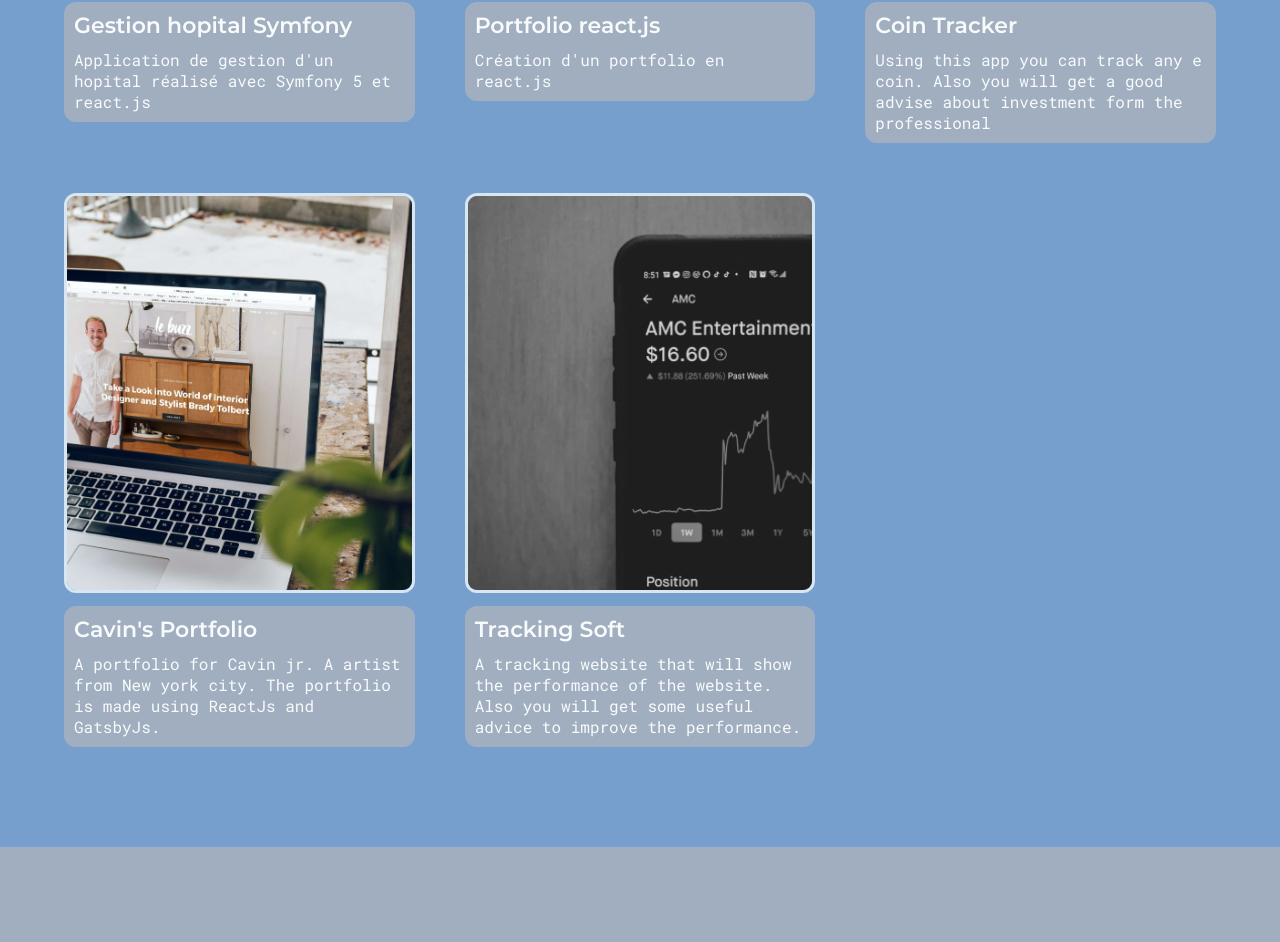
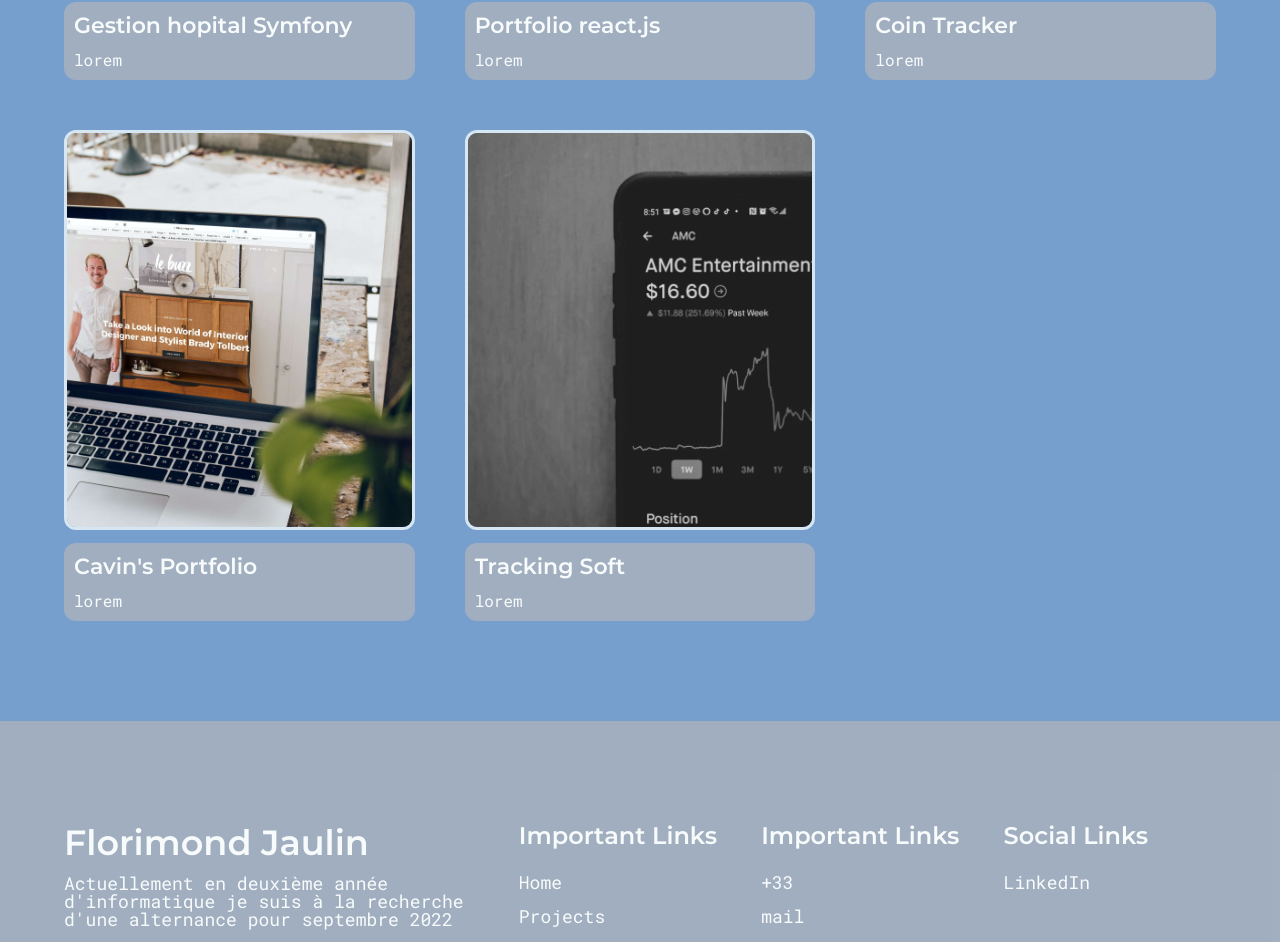
Before and after one commit to Jflo02/portfolio-reactjs, a React (Create React App) app: page /projects in a window 1280 px wide. Shown: the part 753-1695 px from the top of the page. Built offline with nearby package versions, Linux system fonts and the light colour scheme; the HTML template or start-up script is replaced by a standard one; a web font is replaced by a local one.

Commit message:
feat: project details + cv + some lorem replaced

```diff
--- a/src/App.js
+++ b/src/App.js
@@ -8,6 +8,7 @@ import Contact from './pages/Contact';
 import Footer from './components/Footer';
 import ExcelBtsSheet from './components/ExcelBtsSheet';
 import Project from './pages/Project';
+import Cv from './components/Cv';
 
 export default function App() {
   return (
@@ -28,6 +29,9 @@ export default function App() {
           <Route path="/skillssheet">
             <ExcelBtsSheet />
           </Route>
+          <Route path="/cv">
+            <Cv />
+          </Route>
           <Route path="/">
             <Home />
           </Route>
--- a/src/assets/data/projects.js
+++ b/src/assets/data/projects.js
@@ -4,51 +4,112 @@ import CoinTrackerImg from '../images/cointracker.jpg';
 import CavinImg from '../images/cavinimg.jpg';
 import Symfony from '../images/symfony.png';
 import ReactJS from '../images/logo-react-js.png';
+import SymfonyTrello from '../images/trello-symfony.png';
 
 const projects = [
   {
     id: uuidv4(),
     name: 'Gestion hopital Symfony',
-    desc:
+    shortDesc:
       "Application de gestion d'un hopital réalisé avec Symfony 5 et react.js",
-    miniature: Symfony,
-    img1: Symfony,
+    img: Symfony,
+    longDesc:
+      "Dans le cadre de l'épreuve E4 j'ai réalisé une application de gestion d'hopital. J'ai pu avec mon équipe" +
+      "penser à la conception de l'application en utilisant des diagrammes de classe et états-transition ainsi qu'un" +
+      "MLD. J'ai développé la partie backend de l'application sous symfony 5 relié à une base de données Mysql hébergé" +
+      'sur un vps distant et conteneurisé avec docker.',
+    img1: SymfonyTrello,
     img2: Symfony,
+    text1: 'lorem texte 1',
+    text2: 'lorem texte 2',
+    text3: 'lorem texte 3',
+    btsSkills: [
+      {
+        id: uuidv4(),
+        name:
+          'Exploiter des référentiels, normes et standards adoptés par le prestataire informatique',
+        mission: 'Exploitation du cahier des charges du client fictif',
+      },
+      {
+        id: uuidv4(),
+        name:
+          'Mettre en place et vérifier les niveaux d’habilitation associés à un service\n',
+        mission:
+          "Mise en place d'une sécurisation d'api en utilisant un token JWT",
+      },
+      {
+        id: uuidv4(),
+        name: 'Planier les activités',
+        mission: 'Utilisation de la méthode agile grâce à la plateforme trello',
+      },
+    ],
   },
   {
     id: uuidv4(),
     name: 'Portfolio react.js',
-    desc: "Création d'un portfolio en react.js",
-    miniature: ReactJS,
-    img1: ReactJS,
-    img2: ReactJS,
+    shortDesc: "Création d'un portfolio en react.js",
+    img: ReactJS,
+    longDesc:
+      'jbeb ibefihb zlihfbzl fbz kbzfblzb zlijbf lizjb flizsb liuzbfliujzsbfiu ',
+    img1:
+      'https://images.pexels.com/photos/669615/pexels-photo-669615.jpeg?auto=compress&cs=tinysrgb&h=750&w=1260',
+    img2:
+      'https://images.pexels.com/photos/1061141/pexels-photo-1061141.jpeg?auto=compress&cs=tinysrgb&h=750&w=1260',
+    text1: 'lorem texte 1',
+    text2: 'lorem texte 2',
+    text3: 'lorem texte 3',
+    btsSkills: [],
   },
   {
     id: uuidv4(),
     name: 'Coin Tracker',
-    desc:
+    shortDesc:
       'Using this app you can track any e coin. Also you will get a good advise about investment form the professional',
-    miniature: CoinTrackerImg,
-    img1: CoinTrackerImg,
-    img2: CoinTrackerImg,
+    img: CoinTrackerImg,
+    longDesc:
+      'jbeb ibefihb zlihfbzl fbz kbzfblzb zlijbf lizjb flizsb liuzbfliujzsbfiu ',
+    img1:
+      'https://images.pexels.com/photos/669615/pexels-photo-669615.jpeg?auto=compress&cs=tinysrgb&h=750&w=1260',
+    img2:
+      'https://images.pexels.com/photos/1061141/pexels-photo-1061141.jpeg?auto=compress&cs=tinysrgb&h=750&w=1260',
+    text1: 'lorem texte 1',
+    text2: 'lorem texte 2',
+    text3: 'lorem texte 3',
+    btsSkills: [],
   },
   {
     id: uuidv4(),
     name: "Cavin's Portfolio",
-    desc:
+    shortDesc:
       'A portfolio for Cavin jr. A artist from New york city. The portfolio is made using ReactJs and GatsbyJs.',
-    miniature: CavinImg,
-    img1: CavinImg,
-    img2: CavinImg,
+    img: CavinImg,
+    longDesc:
+      'jbeb ibefihb zlihfbzl fbz kbzfblzb zlijbf lizjb flizsb liuzbfliujzsbfiu ',
+    img1:
+      'https://images.pexels.com/photos/669615/pexels-photo-669615.jpeg?auto=compress&cs=tinysrgb&h=750&w=1260',
+    img2:
+      'https://images.pexels.com/photos/1061141/pexels-photo-1061141.jpeg?auto=compress&cs=tinysrgb&h=750&w=1260',
+    text1: 'lorem texte 1',
+    text2: 'lorem texte 2',
+    text3: 'lorem texte 3',
+    btsSkills: [],
   },
   {
     id: uuidv4(),
     name: 'Tracking Soft',
-    desc:
+    shortDesc:
       'A tracking website that will show the performance of the website. Also you will get some useful advice to improve the performance.',
-    miniature: ProjectImg,
-    img1: ProjectImg,
-    img2: ProjectImg,
+    img: ProjectImg,
+    longDesc:
+      'jbeb ibefihb zlihfbzl fbz kbzfblzb zlijbf lizjb flizsb liuzbfliujzsbfiu ',
+    img1:
+      'https://images.pexels.com/photos/669615/pexels-photo-669615.jpeg?auto=compress&cs=tinysrgb&h=750&w=1260',
+    img2:
+      'https://images.pexels.com/photos/1061141/pexels-photo-1061141.jpeg?auto=compress&cs=tinysrgb&h=750&w=1260',
+    text1: 'lorem texte 1',
+    text2: 'lorem texte 2',
+    text3: 'lorem texte 3',
+    btsSkills: [],
   },
 ];
 
--- /dev/null
+++ b/src/components/Cv.js
@@ -0,0 +1,23 @@
+import React from 'react';
+import styled from 'styled-components';
+import cvPNG from '../assets/images/florimond_jaulin_cv.png';
+
+const CvStyle = styled.div`
+  padding: 10rem 0;
+  img {
+    display: block;
+    margin-left: auto;
+    margin-right: auto;
+    width: 50%;
+  }
+`;
+function Cv() {
+  return (
+    <CvStyle>
+      <img src={cvPNG} alt="cv florimond" />
+    </CvStyle>
+  );
+  // return <div>THis is an image</div>;
+}
+
+export default Cv;
--- a/src/components/ExcelBtsSheet.js
+++ b/src/components/ExcelBtsSheet.js
@@ -1,8 +1,16 @@
 import React from 'react';
+import styled from 'styled-components';
 import excelCompetences from '../assets/images/excel-competences.png';
 
+const ExcelBtsSheetStyle = styled.div`
+  padding: 10rem 0;
+`;
 function ExcelBtsSheet() {
-  return <img src={excelCompetences} alt="competences bts" width="100px" />;
+  return (
+    <ExcelBtsSheetStyle>
+      <img src={excelCompetences} alt="competences bts" width="100px" />
+    </ExcelBtsSheetStyle>
+  );
   // return <div>THis is an image</div>;
 }
 
--- a/src/components/Footer.js
+++ b/src/components/Footer.js
@@ -59,10 +59,8 @@ function Footer() {
         <div className="footer__col1">
           <h1 className="footer__col1__title">Florimond Jaulin</h1>
           <PText>
-            Lorem ipsum dolor sit amet, consectetur adipisicing elit.
-            Aspernatur, consectetur fugiat fugit iste modi totam voluptate.
-            Consequatur molestias officia unde vel voluptas. Fugiat, nisi quas!
-            Est laborum repudiandae tempora voluptatibus.
+            Actuellement en deuxième année d'informatique je suis à la recherche
+            d'une alternance pour septembre 2022
           </PText>
         </div>
         <div className="footer__col2">
@@ -121,7 +119,7 @@ function Footer() {
       </div>
       <div className="copyright">
         <div className="container">
-          <PText>© 2021 Florimond Jaulin | Tous droits réservés</PText>
+          <PText>© 2022 Florimond Jaulin | Tous droits réservés</PText>
         </div>
       </div>
     </FooterStyles>
--- a/src/components/NavMenu.js
+++ b/src/components/NavMenu.js
@@ -160,6 +160,17 @@ export default function NavMenu() {
         </li>
         <li>
           <NavLink
+            to="/cv"
+            onClick={() => SetShowNav(!showNav)}
+            role="button"
+            onKeyDown={() => SetShowNav(!showNav)}
+            tabIndex={0}
+          >
+            CV
+          </NavLink>
+        </li>
+        <li>
+          <NavLink
             to="/contact"
             onClick={() => SetShowNav(!showNav)}
             role="button"
--- a/src/components/ProjectItem.js
+++ b/src/components/ProjectItem.js
@@ -43,14 +43,12 @@ function ProjectItem({
 }) {
   return (
     <ProjectItemStyles>
-      <Link to="/projects" className="projectItem__img">
+      <div className="projectItem__img">
         {/* eslint-disable-next-line jsx-a11y/img-redundant-alt */}
         <img src={img} alt="project image" />
-      </Link>
+      </div>
       <div className="projectItem__info">
-        <Link to="#">
-          <h3 className="projectItem__title">{title}</h3>
-        </Link>
+        <h3 className="projectItem__title">{title}</h3>
         <p className="projectItem__desc">{desc}</p>
       </div>
     </ProjectItemStyles>
--- a/src/components/SkillsSection.js
+++ b/src/components/SkillsSection.js
@@ -76,9 +76,10 @@ function SkillsSection() {
             heading="About my skills"
           />
           <PText>
-            Lorem ipsum dolor sit amet, consectetur adipiscing elit. Proin
-            faucibus dictum elit, ut tristique dui lobortis nec. Morbi feugiat,
-            erat quis consequat dapibus, ex lorem sollicitudin metus, sit amet
+            Je suis à l'aise dans le développement web avec les technologies
+            React, le javascript. Je sais également utiliser Symfony. Je
+            m'intéresse au déploiement et notamment à travers de Docker sur
+            lequel je me suis formé.
           </PText>
           <div className="skillsSection__buttons">
             <Button btnLink="/skills" btnText="competences" outline />
--- a/src/pages/Project.js
+++ b/src/pages/Project.js
@@ -52,6 +52,22 @@ const ProjectStyles = styled.div`
     flex-direction: row;
     justify-content: space-between;
   }
+  .line4 {
+    width: 100%;
+    display: flex;
+    flex-direction: row;
+    justify-content: space-between;
+  }
+  .btsTable {
+    margin: 1rem;
+    td {
+      padding: 1.5rem;
+      text-align: justify;
+    }
+    th {
+      padding-left: 3rem;
+    }
+  }
   @media only screen and (max-width: 768px) {
     margin-right: 2rem;
     margin-left: 1rem;
@@ -63,6 +79,10 @@ const ProjectStyles = styled.div`
       align-items: center;
     }
     .line3 {
+      flex-direction: column;
+      align-items: center;
+    }
+    .line4 {
       flex-direction: column;
       align-items: center;
     }
@@ -79,6 +99,9 @@ function Project(props) {
     // eslint-disable-next-line react/destructuring-assignment
     props.location.state || JSON.parse(localStorage.getItem('project'))
   );
+  const [btsSkills, setBtsSkills, btsSkillsRef] = useState(
+    projectRef.current.btsSkills
+  );
 
   const setInLocalStorage = () => {
     if (props.location.state) {
@@ -92,12 +115,17 @@ function Project(props) {
     localStorage.setItem('project', JSON.stringify(project));
   };
 
+  const debug = () => {
+    console.log(projectRef.current);
+  };
+
   useEffect(setInLocalStorage);
 
   return (
     <ProjectStyles>
       <div className="container">
         <div className="title">
+          {debug()}
           <h1>{projectRef.current.name}</h1>
         </div>
         <div className="description__generale">
@@ -115,6 +143,24 @@ function Project(props) {
             <img src={projectRef.current.img2} alt="project 1" />
             <p>{projectRef.current.text3}</p>
           </div>
+          <div className="line4">
+            <table className="btsTable">
+              <thead>
+                <tr>
+                  <th>Compétences BTS</th>
+                  <th>Mission réalisée</th>
+                </tr>
+              </thead>
+              <tbody>
+                {btsSkillsRef.current.map((skill) => (
+                  <tr>
+                    <td>{skill.name}</td>
+                    <td>{skill.mission}</td>
+                  </tr>
+                ))}
+              </tbody>
+            </table>
+          </div>
         </div>
       </div>
     </ProjectStyles>
--- a/src/pages/Projects.js
+++ b/src/pages/Projects.js
@@ -92,7 +92,7 @@ function Projects() {
               <ProjectItem
                 key={item.id}
                 title={item.name}
-                img={item.miniature}
+                img={item.img}
                 desc={item.desc}
               />
             </Link>
```
Also changed, not shown: src/assets/images/florimond_jaulin_cv.png (added).
